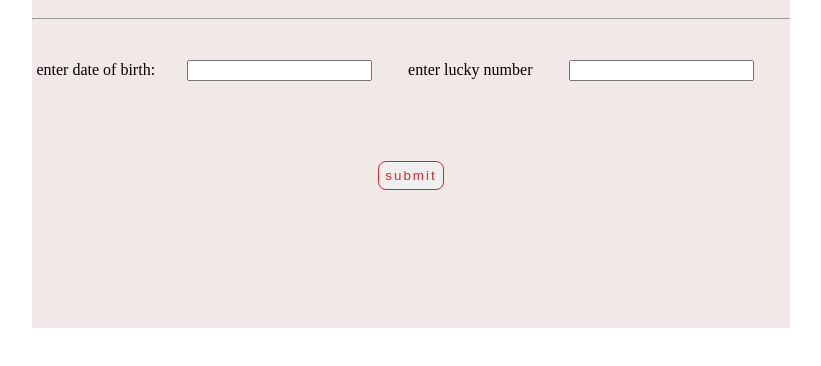
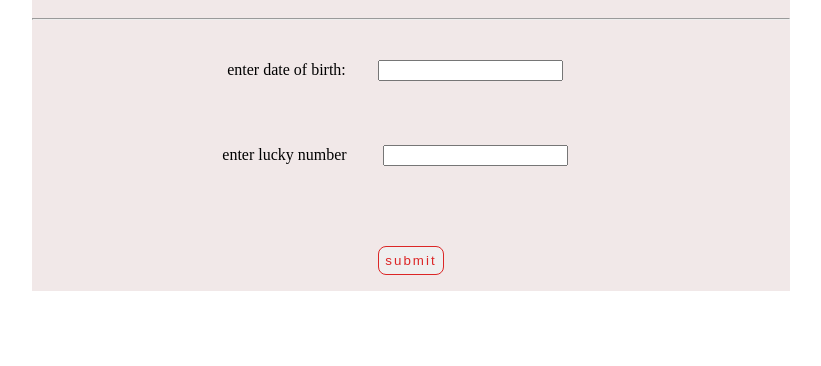
Before and after one commit to srinidhi9831/lucky-birthdate, a plain HTML site: page index.html in a window 1280 px wide. Shown: the part 122-488 px from the top of the page, without its empty margins (229-1050 px from the left). Drawn offline with Linux system fonts and the light colour scheme.

Commit message:
bug: fixed style

```diff
--- a/index.html
+++ b/index.html
@@ -6,7 +6,7 @@
     <style>
     .container{
       width: 60%;
-      height: 50vh;
+      height: 50%;
       margin: 50px auto;
       text-align: center;
       background-color:rgb(241, 232, 232);
@@ -25,6 +25,7 @@
       border-radius: 8px;
       letter-spacing: 2px;
       margin-top: 3rem;
+      margin-bottom: 1rem;
     }
     #output-div{
       font-weight: bolder;
@@ -40,7 +41,8 @@
 
     <h1>Is your birthday lucky ?</h1>
     <hr />
-    enter date of birth:<input type="text" id="date"/> enter lucky number
+    enter date of birth:<input type="text" id="date"/><br>
+     enter lucky number
        <input type="text" id="lucky" />
     <div id="output-div"></div>
     <button onclick="isLucky();">submit</button>
```
